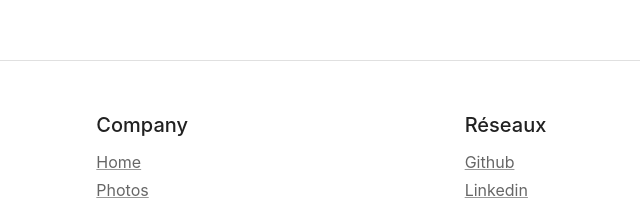
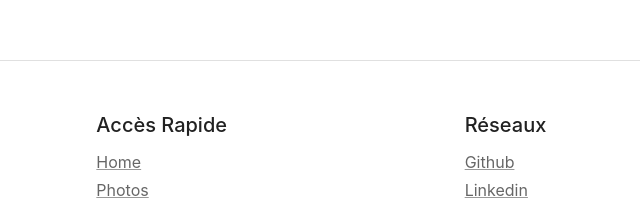
Before and after one commit to GuillaumeDmns/website-react, a React (Create React App) app: page /videos in a window 1280 px wide. Shown: the part 1281-1481 px from the top of the page, without its empty margins (265-905 px from the left). Built offline with nearby package versions, Linux system fonts and the light colour scheme.

Commit message:
Remove unused dependencies & fix mapbox css

```diff
--- a/src/components/footer/Footer.tsx
+++ b/src/components/footer/Footer.tsx
@@ -9,7 +9,7 @@ import Copyright from "./Copyright";
 
 const footers = [
   {
-    title: "Company",
+    title: "Accès Rapide",
     description: [
       { name: "Home", link: "/" },
       { name: "Photos", link: "/photos" },
--- a/src/components/openstreetmap/OpenStreetMap.tsx
+++ b/src/components/openstreetmap/OpenStreetMap.tsx
@@ -1,6 +1,7 @@
 import React, { useEffect, useRef, useState } from "react";
 import styled from "styled-components";
 import mapboxgl from "mapbox-gl";
+import 'mapbox-gl/dist/mapbox-gl.css';
 import { useSelector } from "react-redux";
 import { IRootState } from "store/types";
 
@@ -26,10 +27,10 @@ const OpenStreetMap: React.FC = () => {
     if (map.current) return; // initialize map only once
     map.current = new mapboxgl.Map({
       container: mapContainer.current,
-      style: "mapbox://styles/mapbox/streets-v11",
+      style: "mapbox://styles/mapbox/streets-v12",
       center: [lng, lat],
       zoom,
-    }); // eslint-disable-next-line react-hooks/exhaustive-deps
+    }); // eslint-disable-next-line
   }, [isAuthenticated]);
 
   return <MainMapContainer ref={mapContainer} className="map-container" />;
```
Also changed, not shown: package.json (+1 -9 lines), .eslintrc.json, 1 other file (tests, documents, lock files or other folders).
